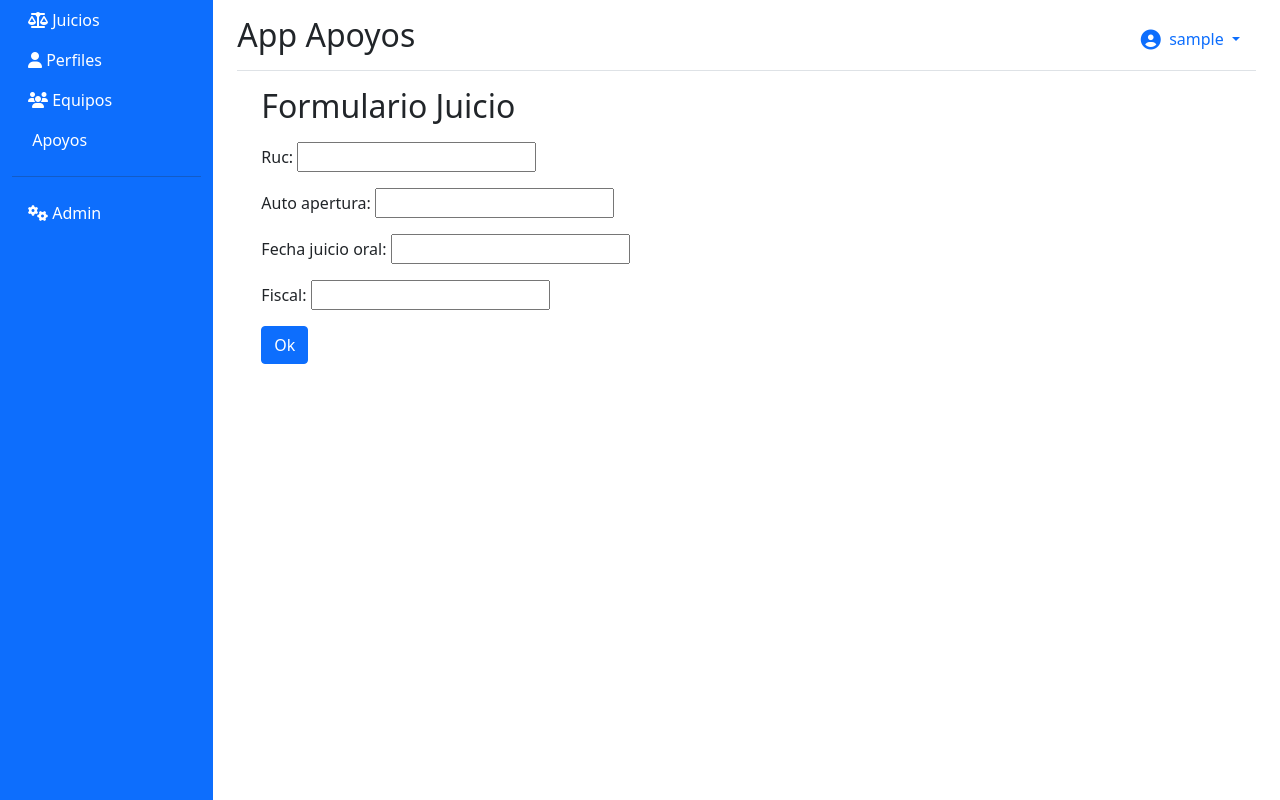
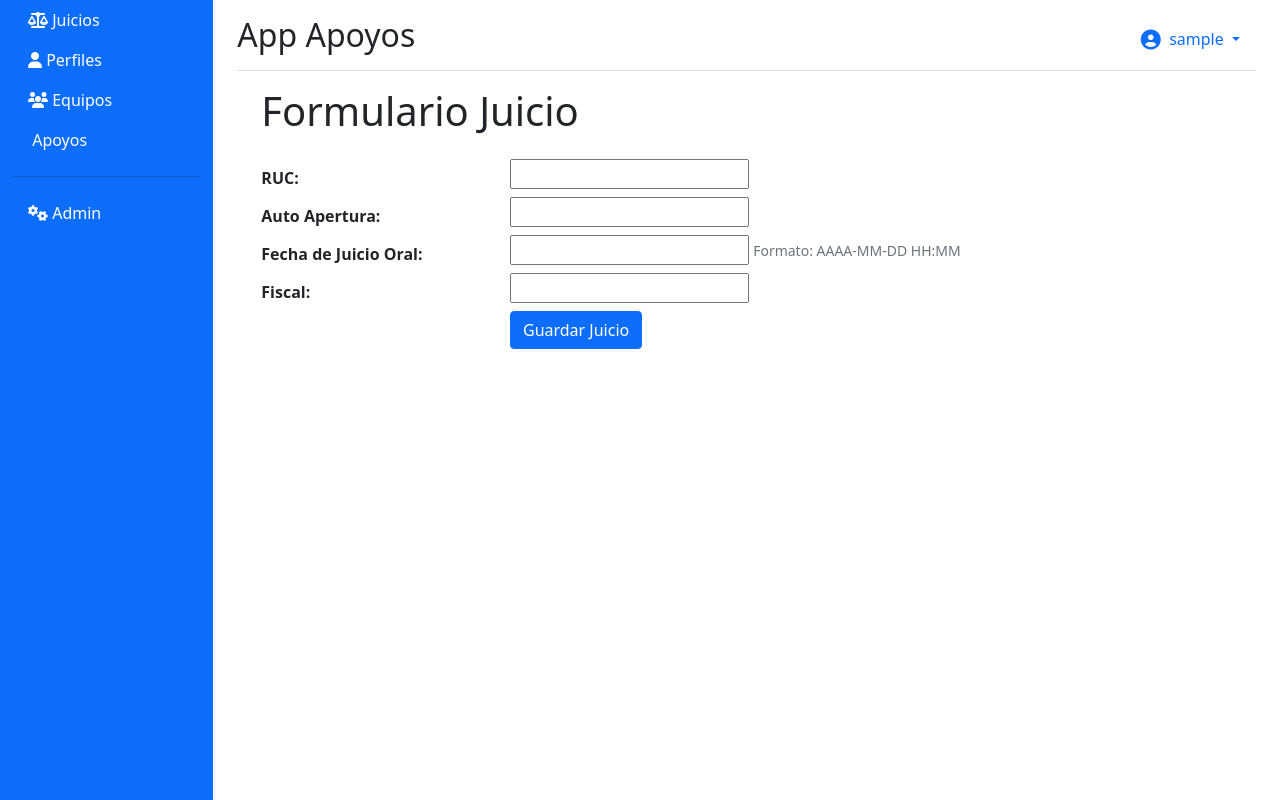
Before and after one commit to JOSELAGOSG/uravit_django, a Django app: page /juicio/create/ in a window 1280 px wide. Run offline with Django 4.2, Linux system fonts and the light colour scheme; the visitor is signed in with stand-in values (Sample User, id 1); some libraries are stand-ins or nearby versions.

Commit message:
update to a prettier juicio_form.html

```diff
--- a/uravit/trial/templates/trial/juicio/juicio_form.html
+++ b/uravit/trial/templates/trial/juicio/juicio_form.html
@@ -1,14 +1,48 @@
 {% extends 'base.html' %}
 
-{% block title %}Crear Nuevo Juicio{% endblock %}
+{% block title %}Formulario Juicio{% endblock %}
 
 {% block content %}
 <div class="container">
-  <h2 class="mt-3">Formulario Juicio</h2>
-  <form method="post" class="mt-3">
+  <h1 class="mt-3">Formulario Juicio</h1>
+
+  <form method="post" enctype="multipart/form-data" class="my-4">
     {% csrf_token %}
-    {{ form.as_p }}
-    <button type="submit" class="btn btn-primary">Ok</button>
+
+    <div class="form-group row">
+      <label for="{{ form.ruc.id_for_label }}" class="col-sm-3 col-form-label"><strong>RUC:</strong></label>
+      <div class="col-sm-9">
+        {{ form.ruc }}
+      </div>
+    </div>
+
+    <div class="form-group row">
+      <label for="{{ form.auto_apertura.id_for_label }}" class="col-sm-3 col-form-label"><strong>Auto Apertura:</strong></label>
+      <div class="col-sm-9">
+        {{ form.auto_apertura }}
+      </div>
+    </div>
+
+    <div class="form-group row">
+      <label for="{{ form.fecha_juicio_oral.id_for_label }}" class="col-sm-3 col-form-label"><strong>Fecha de Juicio Oral:</strong></label>
+      <div class="col-sm-9">
+        {{ form.fecha_juicio_oral }}
+        <small class="form-text text-muted">Formato: AAAA-MM-DD HH:MM</small>
+      </div>
+    </div>
+
+    <div class="form-group row">
+      <label for="{{ form.fiscal.id_for_label }}" class="col-sm-3 col-form-label"><strong>Fiscal:</strong></label>
+      <div class="col-sm-9">
+        {{ form.fiscal }}
+      </div>
+    </div>
+
+    <div class="form-group row">
+      <div class="col-sm-9 offset-sm-3">
+        <button type="submit" class="btn btn-primary">Guardar Juicio</button>
+      </div>
+    </div>
   </form>
 </div>
 {% endblock %}
```
